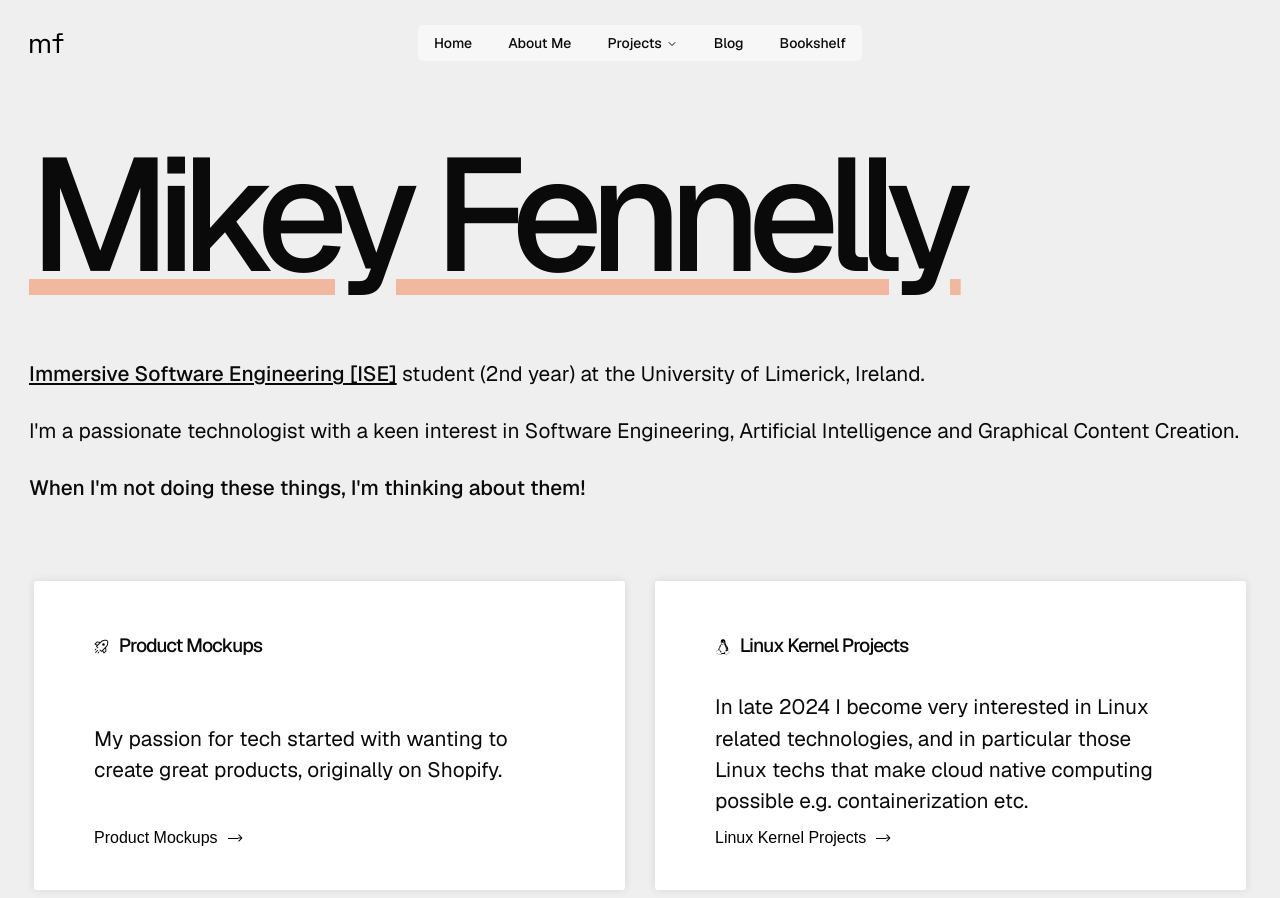
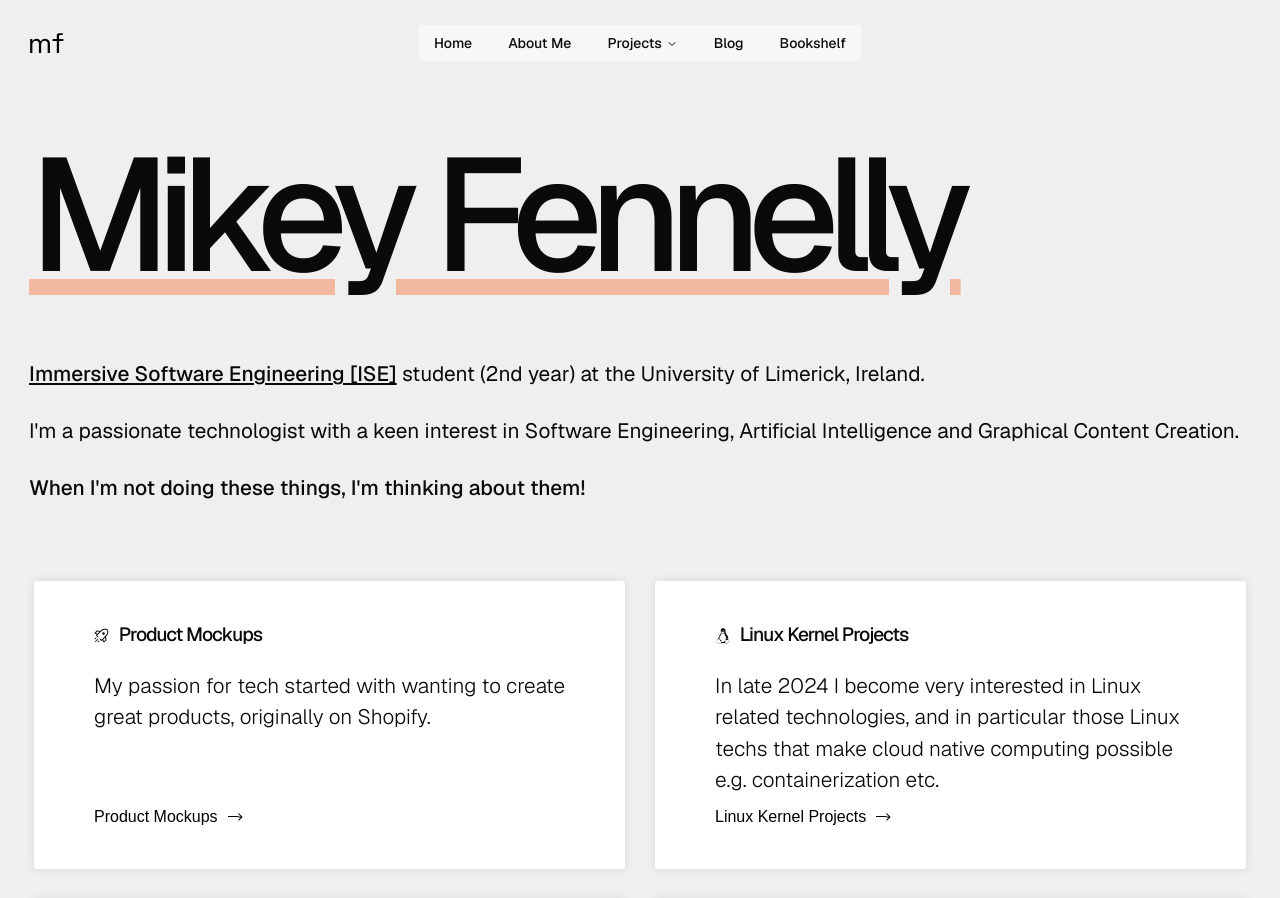
Before and after one commit to mikeyfennelly1/mfennelly.dev, a Next.js app: page / in a window 1280 px wide. Shown: the top 898 px of the page. Built offline with nearby package versions, Linux system fonts and the light colour scheme.

Commit message:
refactor: fix alignment of text sections on CTACard components

```diff
--- a/src/components/hero/hero.css
+++ b/src/components/hero/hero.css
@@ -37,10 +37,7 @@
 }
 
 .cta-card-top-row {
-    min-height: 50px;
     display: flex;
-    justify-content: space-between;
-    align-items: center;
     gap: 30px;
     margin-bottom: 20px;
 }
@@ -54,7 +51,6 @@
     min-height: 100%;
     display: flex;
     flex-direction: column;
-    justify-content: space-between;
     margin-right: auto;
     margin-left: auto;
 }
@@ -91,6 +87,7 @@
 }
 
 .cta-card-brief {
+    font-weight: 300;
     margin-bottom: auto;
 }
 .cta-card-container p {
@@ -98,6 +95,7 @@
 }
 
 .cta-card-arrow-link-container {
+    margin-top: auto;
     max-height: fit-content;
 }
 
```
